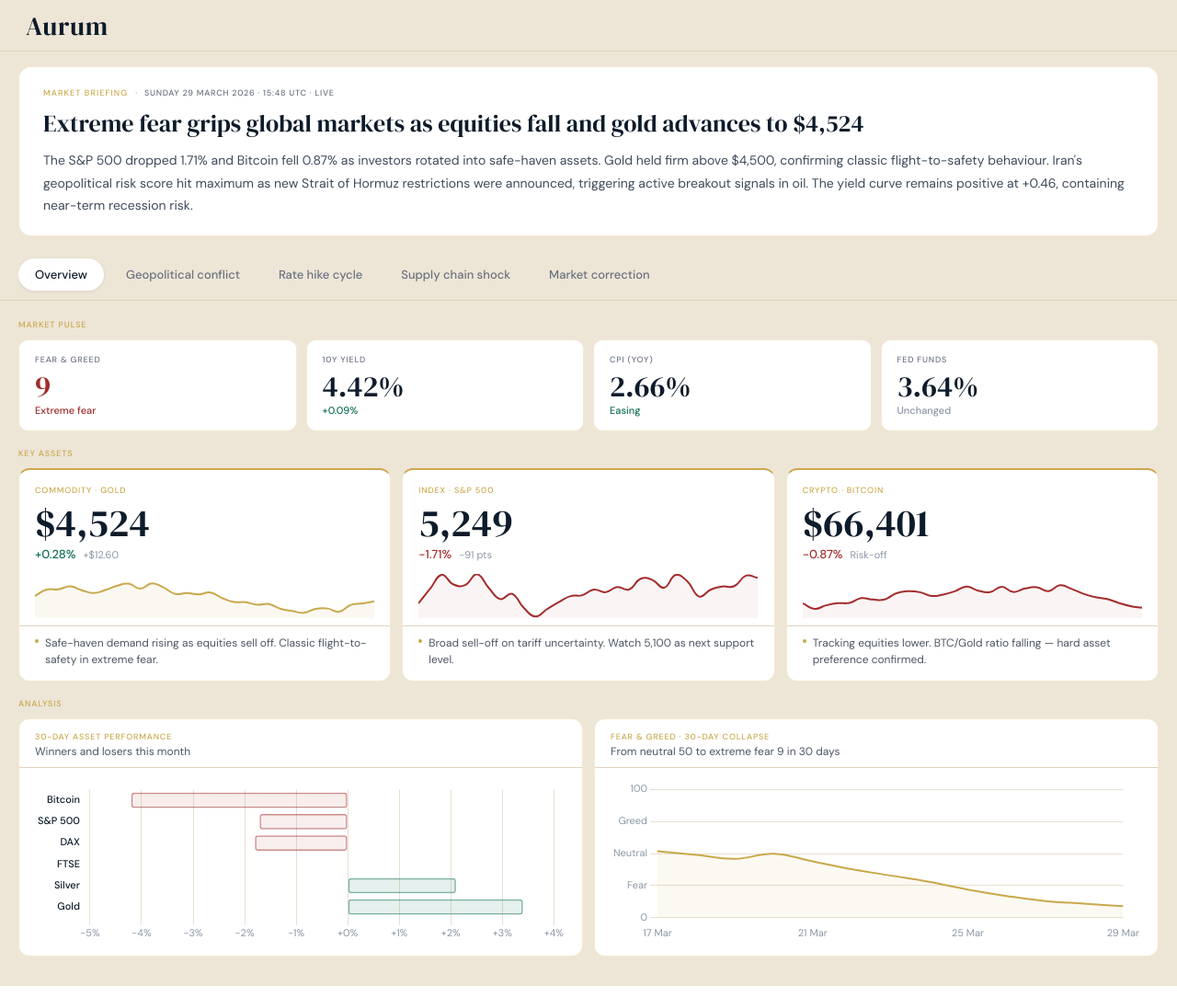
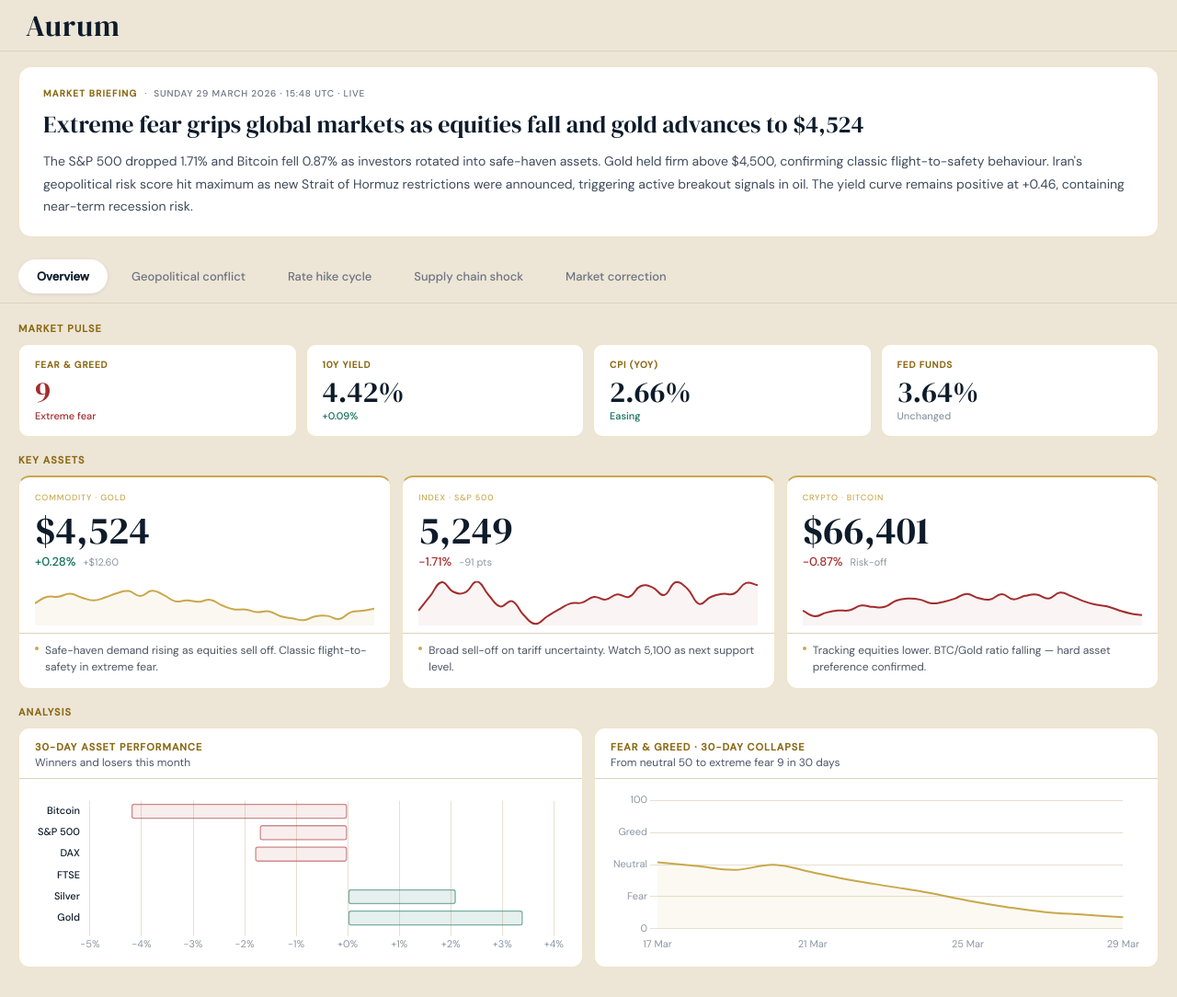
Before and after one commit to aninablack/aurum, a website: page index.html in a window 1280 px wide. Shown: the whole page at 92% size. Drawn offline with nearby package versions, Linux system fonts and the light colour scheme.

Commit message:
fix: labels darker, wordmark font+size, tab text size, 4-col pulse, gold borders

```diff
--- a/index.html
+++ b/index.html
@@ -15,16 +15,16 @@ body{font-size:15px;}
 .shell{font-family:'DM Sans',system-ui,sans-serif;background:#EDE5D6;border-radius:0;overflow:hidden;width:100%;max-width:1400px;min-height:100vh;margin:0 auto;}
 
 .nav{background:#EDE5D6;padding:0 28px;height:56px;display:flex;align-items:center;border-bottom:1px solid #DDD3BC;}
-.wordmark{font-family:'DM Serif Display',serif;font-size:28px;letter-spacing:0.03em;line-height:1;}
+.wordmark{font-family:'DM Serif Display',serif;font-size:32px;color:#0D1B2A;letter-spacing:0.03em;line-height:1;}
 .wm-dark{color:#0D1B2A;}
 .wm-gold{color:#0D1B2A;}
 
 .page-outer{padding:16px 20px 0;}
-.briefing-card{background:#fff;border:1px solid rgba(201,168,76,0.25);border-radius:14px;padding:22px 26px 20px;margin-bottom:14px;}
+.briefing-card{background:#fff;border:1px solid rgba(201, 168, 76, 0.3);border-radius:14px;padding:22px 26px 20px;margin-bottom:14px;}
 .b-eyebrow{display:flex;align-items:center;gap:8px;margin-bottom:10px;}
-.b-label{font-size:9px;font-weight:500;letter-spacing:0.12em;text-transform:uppercase;color:#C9A84C;}
-.b-sep{font-size:9px;color:#6B7280;}
-.b-ts{font-size:9px;font-weight:500;letter-spacing:0.08em;text-transform:uppercase;color:#6B7280;}
+.b-label{font-size:10px;font-weight:600;letter-spacing:0.12em;text-transform:uppercase;color:#8B6914;}
+.b-sep{font-size:10px;color:#6B7280;}
+.b-ts{font-size:10px;font-weight:500;letter-spacing:0.08em;text-transform:uppercase;color:#6B7280;}
 h1.b-headline{font-family:'DM Serif Display',serif !important;font-weight:400 !important;font-size:26px;color:#0D1B2A;line-height:1.35;margin-bottom:10px;}
 .b-hl{font-family:'DM Serif Display',serif !important;font-weight:400 !important;font-size:26px;color:#0D1B2A;line-height:1.35;margin-bottom:10px;}
 .b-body{font-size:14px;color:#3F4B5B;line-height:1.75;}
@@ -32,20 +32,20 @@ h1.b-headline{font-family:'DM Serif Display',serif !important;font-weight:400 !i
 /* TABS — pill style, active = white card */
 .tabs-wrap{padding:0 20px;background:#EDE5D6;border-bottom:1px solid #DDD3BC;}
 .story-tabs{display:flex;gap:6px;padding:10px 0;overflow-x:auto;-webkit-overflow-scrolling:touch;}
-.stab{font-family:'DM Sans',sans-serif;font-size:13px;font-weight:500;padding:9px 18px;border:none;border-radius:20px;background:transparent;color:#6B7280;cursor:pointer;white-space:nowrap;transition:all 0.15s;}
+.stab{font-family:'DM Sans',sans-serif;font-size:13px;font-weight:500;padding:10px 20px;border:none;border-radius:20px;background:transparent;color:#6B7280;cursor:pointer;white-space:nowrap;transition:all 0.15s;}
 .stab:hover:not(.active){background:rgba(255,255,255,0.45);color:#374151;}
-.stab.active{background:#ffffff;color:#0D1B2A;border:none;box-shadow:0 1px 4px rgba(13,27,42,0.08);}
+.stab.active{background:#ffffff;color:#0D1B2A;border:none;box-shadow:0 1px 4px rgba(13,27,42,0.08);font-size:13px;font-weight:600;}
 
 .page{padding:20px 20px 32px;display:flex;flex-direction:column;gap:0;}
 .panel{display:none;}
 .panel.active{display:flex;flex-direction:column;gap:0;}
 
-.slbl{font-size:9px;font-weight:500;letter-spacing:0.1em;text-transform:uppercase;color:#C9A84C;margin-bottom:10px;margin-top:18px;}
+.slbl{font-size:11px;font-weight:600;letter-spacing:0.1em;text-transform:uppercase;color:#8B6914;margin-bottom:10px;margin-top:18px;}
 .slbl:first-child{margin-top:0;}
 
 .prow{display:grid;grid-template-columns:repeat(4,minmax(0,1fr));gap:10px;}
-.pulse{background:#fff;border:1px solid rgba(201,168,76,0.25);border-radius:10px;padding:15px 17px;}
-.plbl{font-size:9px;font-weight:500;letter-spacing:0.09em;text-transform:uppercase;color:#6B7280;margin-bottom:7px;}
+.pulse{background:#fff;border:1px solid rgba(201, 168, 76, 0.3);border-radius:10px;padding:15px 17px;}
+.plbl{font-size:10px;font-weight:600;letter-spacing:0.09em;text-transform:uppercase;color:#8B6914;margin-bottom:7px;}
 .pval{font-family:'DM Serif Display',serif;font-size:32px;color:#0D1B2A;line-height:1;font-variant-numeric:tabular-nums;margin-bottom:3px;}
 .pdelt{font-size:11px;font-weight:500;}
 .fg-extreme-fear .pval,.fg-extreme-fear .pdelt{color:#A32D2D !important;}
@@ -55,7 +55,7 @@ h1.b-headline{font-family:'DM Serif Display',serif !important;font-weight:400 !i
 .fg-extreme-greed .pval,.fg-extreme-greed .pdelt{color:#085041 !important;}
 
 .card-row{display:grid;grid-template-columns:repeat(3,minmax(0,1fr));gap:12px;}
-.card{background:#fff;border:1px solid rgba(201,168,76,0.25);border-radius:12px;overflow:hidden;transition:border-color 0.2s,background 0.35s;}
+.card{background:#fff;border:1px solid rgba(201, 168, 76, 0.3);border-radius:12px;overflow:hidden;transition:border-color 0.2s,background 0.35s;}
 .card:hover{border-color:#C9A84C;}
 .cht{border-top:2px solid #C9A84C;}
 .cp{padding:16px 17px 9px;}
@@ -70,13 +70,13 @@ h1.b-headline{font-family:'DM Serif Display',serif !important;font-weight:400 !i
 .itext{font-size:12px;color:#4B5563;line-height:1.55;}
 
 .two-col{display:grid;grid-template-columns:1fr 1fr;gap:12px;}
-.ccrd{background:#fff;border:1px solid rgba(201,168,76,0.25);border-radius:12px;overflow:hidden;}
+.ccrd{background:#fff;border:1px solid rgba(201, 168, 76, 0.3);border-radius:12px;overflow:hidden;}
 .ccrd-head{padding:13px 17px 9px;border-bottom:1px solid #DDD3BC;}
-.ccrd-title{font-size:9px;font-weight:500;letter-spacing:0.09em;text-transform:uppercase;color:#C9A84C;margin-bottom:2px;}
+.ccrd-title{font-size:11px;font-weight:600;letter-spacing:0.09em;text-transform:uppercase;color:#8B6914;margin-bottom:2px;}
 .ccrd-sub{font-size:12px;color:#4A5568;}
 .ccrd-body{padding:14px 17px;}
 
-.story-card{background:#fff;border:1px solid rgba(201,168,76,0.25);border-radius:12px;overflow:hidden;}
+.story-card{background:#fff;border:1px solid rgba(201, 168, 76, 0.3);border-radius:12px;overflow:hidden;}
 .sc-hl{font-family:'DM Serif Display',serif !important;font-weight:400 !important;font-size:22px;color:#0D1B2A;line-height:1.35;padding:18px 20px 10px;}
 .sc-body{font-size:14px;color:#4A5568;line-height:1.7;padding:0 20px 14px;}
 .b-hl, .sc-hl, .b-headline{
@@ -87,15 +87,15 @@ h1.b-headline{font-family:'DM Serif Display',serif !important;font-weight:400 !i
 .sc-left{padding:16px 20px;border-right:1px solid #DDD3BC;}
 .sc-right{padding:16px 20px;}
 .sc-factors{display:flex;flex-direction:column;gap:6px;}
-.sc-factor{display:flex;gap:8px;align-items:flex-start;padding:8px 10px;background:#F7F3EC;border-radius:7px;border:1px solid rgba(201,168,76,0.25);}
+.sc-factor{display:flex;gap:8px;align-items:flex-start;padding:8px 10px;background:#F7F3EC;border-radius:7px;border:1px solid rgba(201, 168, 76, 0.3);}
 .sf-dot{width:5px;height:5px;border-radius:50%;flex-shrink:0;margin-top:5px;}
 .sf-text{font-size:12px;color:#374151;line-height:1.5;}
 .impgrid{display:grid;grid-template-columns:repeat(2,1fr);gap:7px;}
-.impcell{padding:11px 12px;border-radius:8px;background:#F7F3EC;border:1px solid rgba(201,168,76,0.25);}
+.impcell{padding:11px 12px;border-radius:8px;background:#F7F3EC;border:1px solid rgba(201, 168, 76, 0.3);}
 .impname{font-size:9px;font-weight:500;letter-spacing:0.07em;text-transform:uppercase;color:#8A96A4;margin-bottom:4px;}
 .impdir{font-family:'DM Serif Display',serif;font-size:20px;margin-bottom:2px;}
 .impwhy{font-size:10px;color:#8A96A4;line-height:1.4;}
-.sc-watch{margin:0 20px 18px;padding:11px 14px;background:#F7F3EC;border-radius:8px;border-left:2px solid #C9A84C;border:1px solid rgba(201,168,76,0.25);}
+.sc-watch{margin:0 20px 18px;padding:11px 14px;background:#F7F3EC;border-radius:8px;border-left:2px solid #C9A84C;border:1px solid rgba(201, 168, 76, 0.3);}
 .kw-lbl{font-size:9px;font-weight:500;letter-spacing:0.09em;text-transform:uppercase;color:#C9A84C;margin-bottom:4px;}
 .kw-txt{font-size:12px;color:#4A3820;line-height:1.6;}
 
@@ -128,11 +128,6 @@ h1.b-headline{font-family:'DM Serif Display',serif !important;font-weight:400 !i
   .b-hl{font-size:22px;line-height:1.35;}
   .b-body{font-size:13px;line-height:1.6;}
   .cprice{font-size:34px;}
-}
-@media (max-width: 1200px){
-  .prow{grid-template-columns:repeat(2,minmax(0,1fr));}
-  .card-row{grid-template-columns:1fr;}
-  .two-col{grid-template-columns:1fr;}
 }
 @media (max-width: 768px){
   .prow { grid-template-columns: repeat(2, minmax(0,1fr)); }
```
